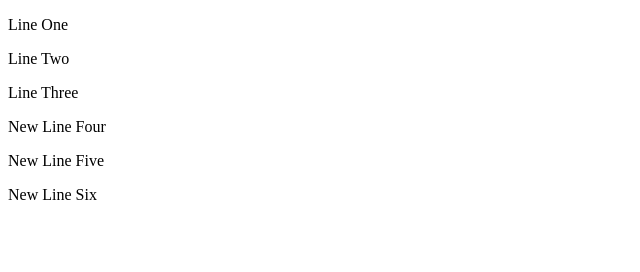
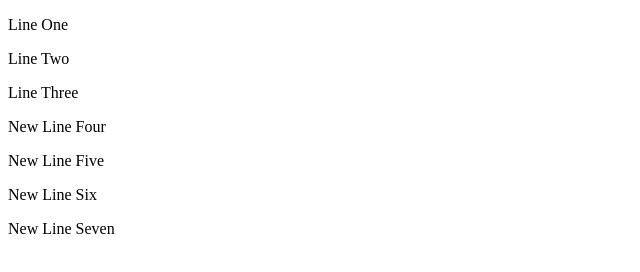
Before and after one commit to Abir-Das/branching, a plain HTML site: page index.html in a window 1280 px wide. Shown: the whole page, without its empty margins (0-640 px from the left). Drawn offline with Linux system fonts and the light colour scheme.

Commit message:
line 7 Added

```diff
--- a/index.html
+++ b/index.html
@@ -13,5 +13,6 @@
     <p>New Line Four</p>
     <p>New Line Five</p>
     <p>New Line Six</p>
+    <p>New Line Seven</p>
 </body>
 </html>
```
